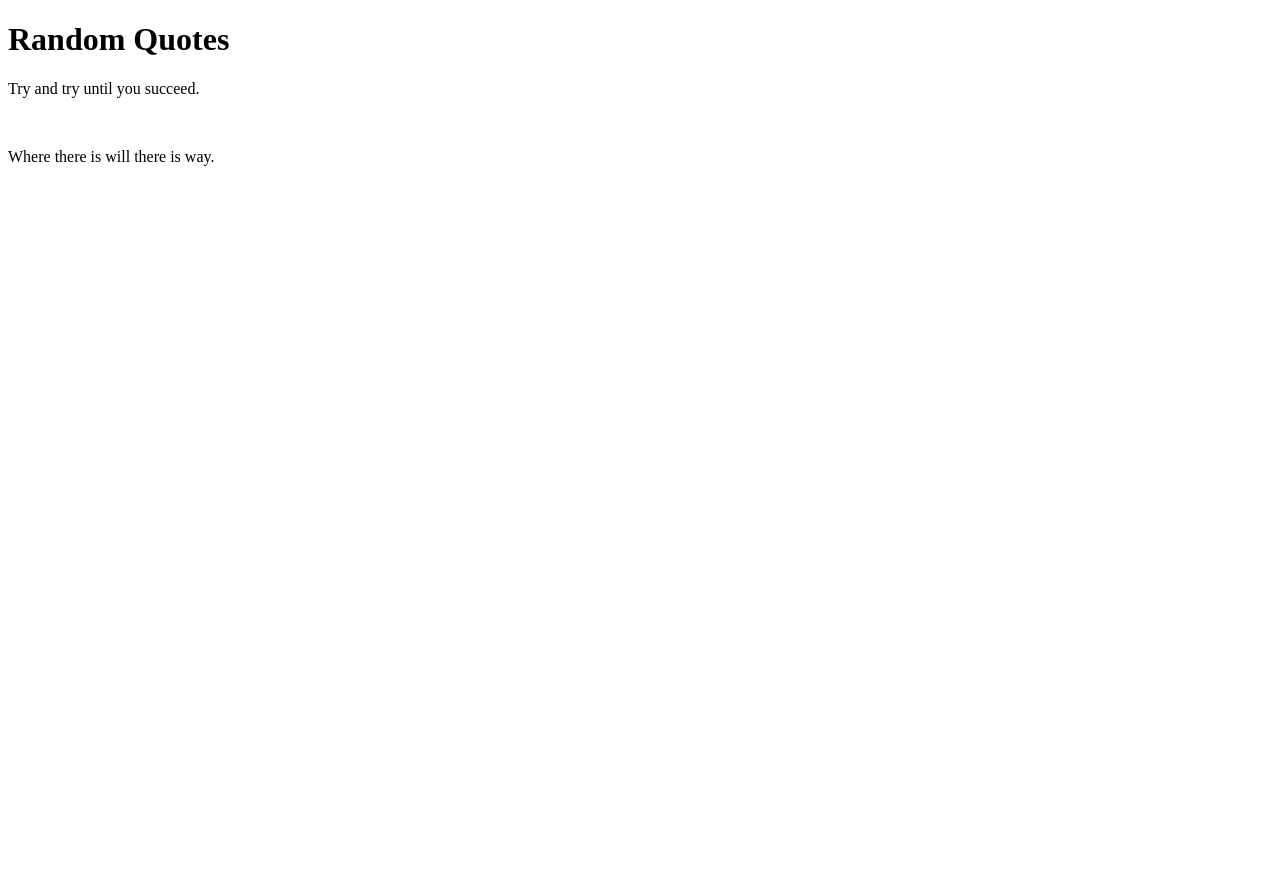
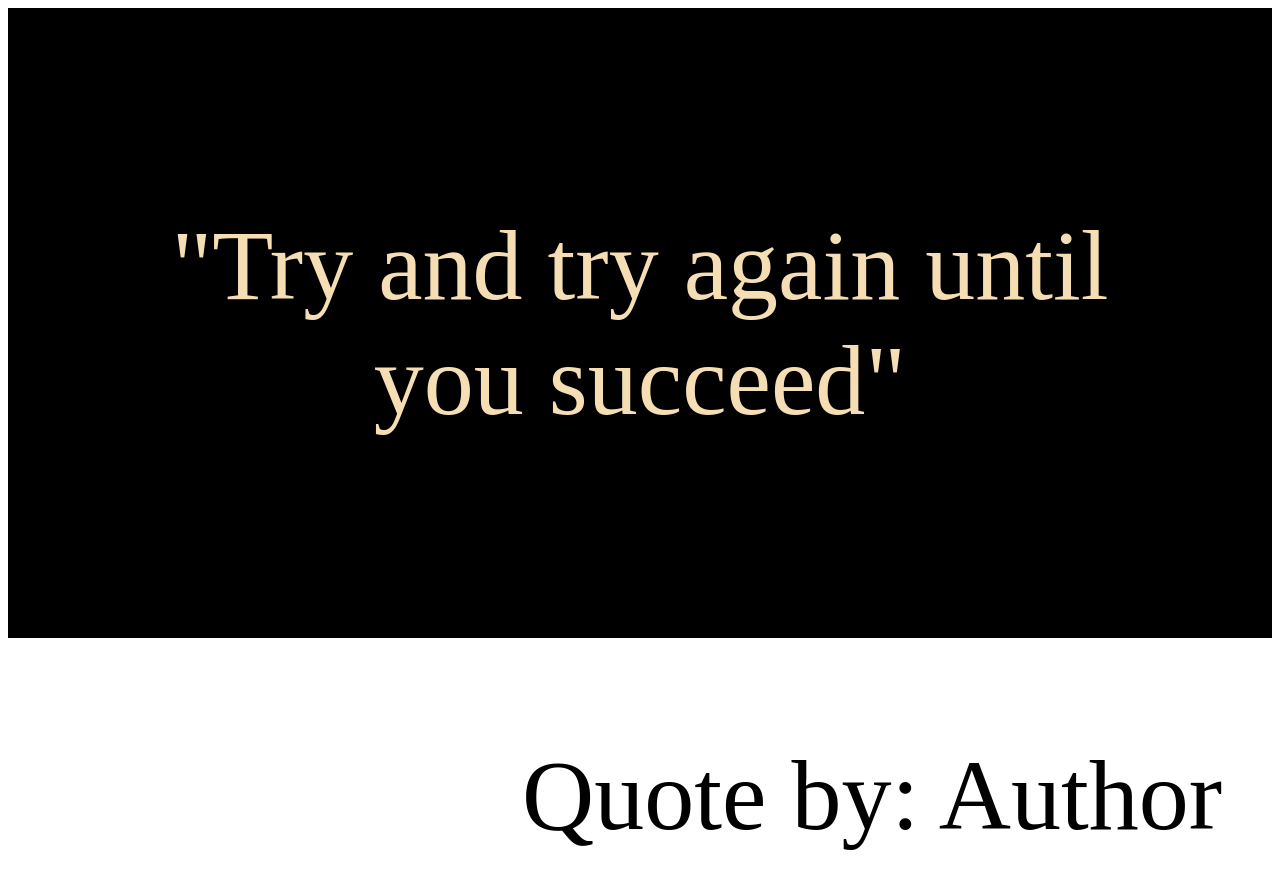
Before and after one commit to ryaliscs/randomQuotes, a website: page index.html in a window 1280 px wide. Before the commit the page ends 800 px from the top, so only its background shows below. Drawn offline with nearby package versions, Linux system fonts and the light colour scheme.

Commit message:
html update

```diff
--- a/index.html
+++ b/index.html
@@ -1,18 +1,21 @@
 <!DOCTYPE html>
 <html>
-
 <head>
-    <title>Random Quotes</title>
+<script src="https://ajax.googleapis.com/ajax/libs/jquery/3.5.1/jquery.min.js"></script>
+<link rel="stylesheet" type="text/css" href="styles.css">
 </head>
-
 <body>
 
-    <h1>Random Quotes</h1>
 
-    <p>Try and try until you succeed.</p>
-    <br />
-    <p>Where there is will there is way.</p>
+<div id="panel" class="quotePanel">
+    <p id="quote">"Try and try again until you succeed"</p>
+</div>
+
+<div class="authorPanel">
+    <p id="author">Quote by: Author</p>
+</div>
+
 
 </body>
-
+<script src="script.js"></script>
 </html>
--- /dev/null
+++ b/script.js
@@ -0,0 +1,4 @@
+/**Makes quote slide down */
+$(document).ready(function(){
+      $("#panel").slideDown(2000);
+  });
--- /dev/null
+++ b/styles.css
@@ -0,0 +1,33 @@
+
+
+#panel {
+  padding: 100px;
+  text-align: center;
+  text-decoration-color: white;
+}
+
+.quotePanel {
+  background-color: black;
+}
+
+.authorPanel {
+    background-color: white;
+}
+
+#quote {
+    color: wheat;
+    font-size: 100px;
+}
+
+
+#panel {
+  padding: 500x;
+  display: none;
+}
+
+#author {
+  color: black;
+  font-size: 100px;
+  text-align: right;
+  padding-right: 50px;
+}
```
Also changed, not shown: 1 other file.
